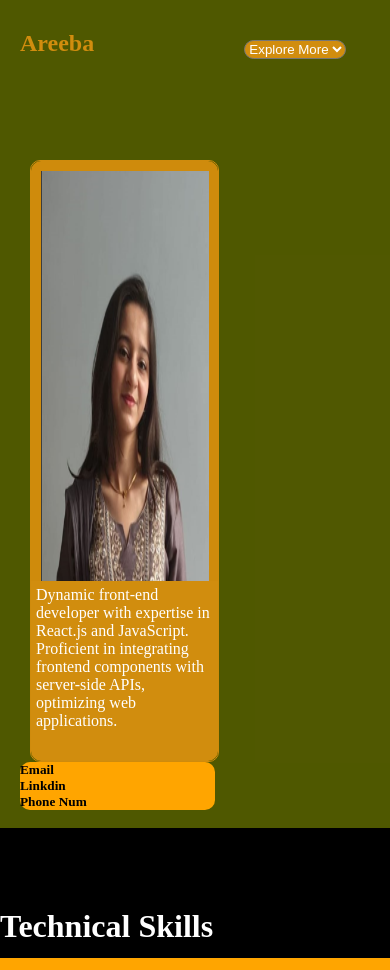
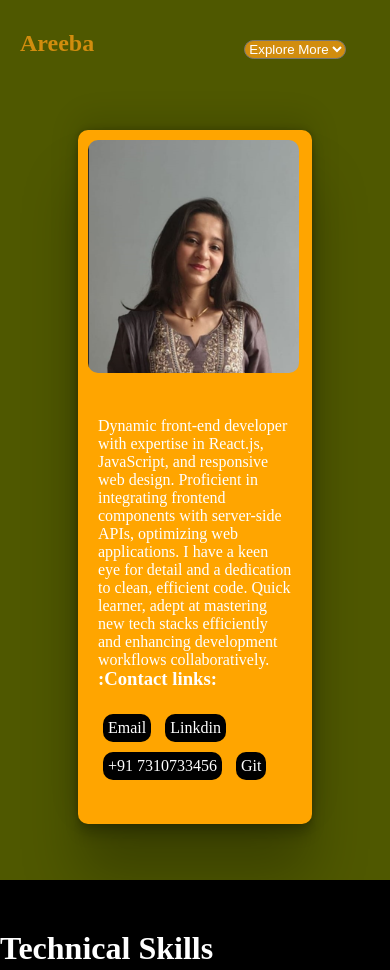
Before and after one commit to AreebaMajid-15/AreebaMajid, a plain HTML site: page index.html in a window 390 px wide. Shown: the top 970 px of the page. Drawn offline with Linux system fonts and the light colour scheme.

Commit message:
Javascript functioning added

```diff
--- a/Styles/Projects.css
+++ b/Styles/Projects.css
@@ -36,11 +36,15 @@
 #Project1{
     margin-left: 100px;
     background-color: orange;
+    box-shadow: rgba(0, 0, 0, 0.35) 0px 5px 15px;
+
 
 }
 #Project2{
     margin-left: 100px;
     background-color: orange;
+    box-shadow: rgba(0, 0, 0, 0.35) 0px 5px 15px;
+
 
 }
 .projectskill{
--- a/Styles/about.css
+++ b/Styles/about.css
@@ -1,129 +1,78 @@
-
-/*
-#imgTab{
-  background-color: rgba(4, 69, 4, 0.689); ;
-}
-
-#About{
-    display: grid;
-    grid-template-columns: 50% 50% ;
-}
-#textTab{
-    background-color: rgba(4, 69, 4, 0.689); ;
-    margin-top: 100px;
-}
-.textdiv{
-    color: white;
-
-
-} */
 body{
     background-color: orange;
 }
-
 #About{
   background-color: rgb(1 54 1 / 69%);
+  /* height: 20rem; */
+  /* margin-bottom: 20px; */
+  margin: 0px;
+  padding: 0px;
+  padding-top: 50px;
 
 }
-#AboutDiv{
-    display: grid;
-    grid-template-columns: 45% 55% ;
-}
-#AboutLeft{
+#AboutTab{
+
+    background-color: orange;
+    border-radius: 10px;
+    width: 60%;
+    margin: auto;
     display: grid;
     grid-template-columns: 40% 60%;
-}
-#AboutRight{
-    display: grid;
-    grid-template-columns: 60% 40%;
-}
-#AboutRightContact{
-    align-self: bottom;
-    justify-content: bottom;
-    background-color: orange;
-    width: 60%;
-    height: 40%;
-    border-radius: 10px;
+    gap: 10px;
+    margin-bottom: 20px;
+    box-shadow: rgba(0, 0, 0, 0.25) 0px 54px 55px, rgba(0, 0, 0, 0.12) 0px -12px 30px, rgba(0, 0, 0, 0.12) 0px 4px 6px, rgba(0, 0, 0, 0.17) 0px 12px 13px, rgba(0, 0, 0, 0.09) 0px -3px 5px;
 }
 
-#ImgTab{
-    border: 1px solid rgb(207, 139, 12);
-    display: grid;
-    grid-template-rows: 70% 30%;
-    width: 20rem;
-    margin-top: 5rem;
-    /* margin-left: 21rem; */
-    height: 300px;
-    border-radius: 10px;
-}
-#ImgTabImage{
-    background-color: rgb(207, 139, 12);
-    border-radius: 10px  10px 0px 0px;
-
-}
-#ImgTabBottom{
-    background-color:rgb(207, 139, 12);;
-    color: white;
-    margin: 0px;
-    border-radius: 0px 0px 10px 10px;
-    /* width: 100%; */
-    padding: 5px;
+#AboutBottom{
+    background-color: black;
+    height: 50px;
 }
 
-#textdiv{
-    margin-top: 5rem;
+#AboutContent{
+    display: grid;
+    grid-template-rows: 60% 40%;
+    padding: 20px;
 }
-.text{
+#AboutContent1{
     color: white;
-
 }
-#AboutContact{
-    visibility: none;
-    display: none;
-}
-#AboutBottom{
+.Contactlink{
+    text-decoration: none;
+    color: white;
     background-color: black;
-    height: 5rem;
+    display: inline-block;
+    width: auto;
+    border-radius: 10px;
+    padding: 5px;
+    margin: 5px;
 }
 
+@media ( max-width: 1100px) {
+    #AboutTab{
 
+        background-color: orange;
+        border-radius: 10px;
+        width: 60%;
+        margin: auto;
+        display: grid;
+        grid-template-columns: auto;
+        gap: 10px;
+        margin-bottom: 20px;
+        box-shadow: rgba(0, 0, 0, 0.25) 0px 54px 55px, rgba(0, 0, 0, 0.12) 0px -12px 30px, rgba(0, 0, 0, 0.12) 0px 4px 6px, rgba(0, 0, 0, 0.17) 0px 12px 13px, rgba(0, 0, 0, 0.09) 0px -3px 5px;
+    }
+    #AboutTab  img {
+      width: 90%;
+      margin: auto;
+     text-align: center;
+     text-decoration: center;
 
-
-@media ( max-width: 768px){
-    #AboutDiv{
-    display: grid;
-    grid-template-columns:  80% 20% ;
-   }
-   #ImgTab
-{
-   width: 60%;
-   height: 600px;
-   margin-left: 30px;
-
+    }
+    #AboutContent2Head{
+        color: black;
+    }
+    #AboutContent{
+        display: grid;
+        grid-template-rows: 60% 40%;
+        padding: 20px;
+    }
 }
-#AboutLeft {
-    display: grid;
-    grid-template-columns: auto;
-    justify-content: center;
-}
-#AboutLeft1{
-    display: none;
-}
-#AboutContact{
-    display: block;
-    visibility: visible;
-    background-color: orange;
-    margin: auto;
-    width: 50%;
-    height: 40%;
-    border-radius: 10px;
-    margin-left: 20px;
-}
-
-
-}
-
-
-@media ( max-width: 321px){
-
-}
--- a/Styles/contact.css
+++ b/Styles/contact.css
@@ -46,6 +46,9 @@ text-align: center;  }
     border-radius: 10px;
 
 }
+#ContactForm:hover{
+    box-shadow: rgba(0, 0, 0, 0.25) 0px 54px 55px, rgba(0, 0, 0, 0.12) 0px -12px 30px, rgba(0, 0, 0, 0.12) 0px 4px 6px, rgba(0, 0, 0, 0.17) 0px 12px 13px, rgba(0, 0, 0, 0.09) 0px -3px 5px;
+}
 #ContactForm input{
     height: 20px;
     width: 60%;
--- a/Styles/navbar.css
+++ b/Styles/navbar.css
@@ -53,7 +53,7 @@ body{
 
  }
 
-@media ( max-width: 768px){
+@media ( max-width: 1100px){
 
 #Nav{
   display: grid;
@@ -81,7 +81,3 @@ body{
 
 
  }
-
- @media ( max-width: 321px){
-
- }
--- a/Styles/skills.css
+++ b/Styles/skills.css
@@ -81,7 +81,7 @@ body{
         background-color: orange;
          height: 350px;
          display: grid;
-         grid-template-columns: auto auto  auto;
+         grid-template-columns: auto auto ;
          gap: 15px;
          /* border: 2px solid black; */
          width: 50%;
--- a/index.html
+++ b/index.html
@@ -25,84 +25,47 @@
         <a href="#Skills" class="Link">Skills</a>
         <a href="#Project" class="Link">Project</a>
         <a href="#Contact" class="Link">Contact Me</a>
-        <a href=" https://resume-builder-test-new.masaischool.com/resume/public?resumeId=67a64b20dae27d0d64f6168c" target="_blank" class="Link"> Resume</a>
+        <a href=" https://resume-api-new.masaischool.com/profile/download/resume?resumeId=67a64b20dae27d0d64f6168c&templateName=CrispCanvas&fontSize=medium" download="Areeba-Majid.pdf"  target="_blank" class="Link"> Resume</a>
 
       </div>
       <!--Navbar for small Screen-->
       <div id="tagsSmallScreen">
 
-        <select style="background-color: rgb(209, 141, 14); color: white; border-radius: 15px; text-align: center;" name="Explore More" >
+        <select style="background-color: rgb(209, 141, 14); color: white; border-radius: 15px; text-align: center;" name="Explore More"  id="selecttag">
             <option style="background-color: rgb(209, 141, 14); color: white; border-radius: 10px;" value="exploreMore">Explore More</option>
-            <option style="background-color: rgb(209, 141, 14); color: white;border-radius: 10px;" value="OurMenu"><a href="" class="Link">Home</a></option>
-            <option style="background-color: rgb(209, 141, 14); color: white;border-radius: 10px;" value="Domino's Store">About</option>
-            <option style="background-color: rgb(209, 141, 14); color: white;border-radius: 10px;" value="Gift Card">Skills</option>
-            <option style="background-color: rgb(209, 141, 14); color: white;border-radius: 10px;"  value="Contact">Project</option>
-            <option style="background-color: rgb(209, 141, 14); color: white;border-radius: 10px;"  value="Download">Contact Me</option>
-            <option style="background-color: rgb(209, 141, 14); color: white;border-radius: 10px;"  value="Download"> Resume</option>
+            <option style="background-color: rgb(209, 141, 14); color: white;border-radius: 10px;" value="OurMenu"> Home</option>
+            <option style="background-color: rgb(209, 141, 14); color: white;border-radius: 10px;" value="#About">      <a href="#About" class="Link">About</a>        </option>
+            <option style="background-color: rgb(209, 141, 14); color: white;border-radius: 10px;" value="#Project"> Projects</option>
+            <option style="background-color: rgb(209, 141, 14); color: white;border-radius: 10px;"  value="#Contact">  Skills </option>
+            <option style="background-color: rgb(209, 141, 14); color: white;border-radius: 10px;"  value="#Contact"> Contact ME  </option>
+           <option style="background-color: rgb(209, 141, 14); color: white;border-radius: 10px;"  value="https://resume-api-new.masaischool.com/profile/download/resume?resumeId=67a64b20dae27d0d64f6168c&templateName=CrispCanvas&fontSize=medium"> Resume</option>
 
           </select>
    </div>
     </div>
 
-    <!--ABOUT-->
-    <div id="About">
-      <!--ABOUT LEFT PART-->
-      <div id="AboutDiv">
-        <!--About Left Part Image Div-->
-        <div id="AboutLeft">
-          <div id="AboutLeft1"></div>
-          <div id="ImgTab">
-            <div id="ImgTabImage">
-              <img
-                src="img/profile.png"
-                alt="profile pic"
-                style="
-                  border-radius: 10px;
-                  width: 90%;
-                  padding: 10px;
-                  padding-top: 10px;
-                  height: 100%;
-                "
-              />
-            </div>
-            <div id="ImgTabBottom" style="background-color: rgb(209, 141, 14)">
-              Dynamic front-end developer with expertise in React.js and
-              JavaScript. Proficient in integrating frontend components with
-              server-side APIs, optimizing web applications.
-            </div>
-          </div>
+
+   <!--ABOUT PART-->
+   <div id="About">
+     <div id="AboutTab">
+      <div id="AboutImage"> <img src="img/profile.png" alt="MY PROFILE IMAGE HERE" style="border-radius: 10px; margin: 10px;"></div>
+      <div id="AboutContent">
+        <div id="AboutContent1">
+          Dynamic front-end developer with expertise in React.js, JavaScript, and responsive web design. Proficient in integrating frontend components with server-side APIs, optimizing web applications. I have a keen eye for detail and a dedication to clean, efficient code. Quick learner, adept at mastering new tech stacks efficiently and enhancing development workflows collaboratively.
+
         </div>
-
-        <!--ABOUT RIGHT PART ( large screen)-->
-        <div id="AboutRight">
-          <div id="textdiv">
-            <h1 class="text">O R T F O L I O</h1>
-            <h1 class="text">O R T F O L I O</h1>
-            <h1 class="text">O R T F O L I O</h1>
-            <h1 class="text">O R T F O L I O</h1>
-            <h1 class="text">O R T F O L I O</h1>
-          </div>
-                <!--About Conact (small screen)-->
-
-          <div id="AboutRightContact">
-            <h5>Email</h5>
-            <h5>Linkdin</h5>
-            <h5>Phone Num</h5>
-          </div>
+        <div id="AboutContent2">
+            <h3 style="color: white;" id="AboutContent2Head">:Contact links:</h3>
+           <a href="mailto:areebamajid04@gmail.com" class="Contactlink">Email</a>
+           <a href="https://www.linkedin.com/in/areeba-majid04/"  class="Contactlink">Linkdin</a>
+           <a href=""  class="Contactlink">+91 7310733456</a>
+           <a href="https://github.com/AreebaMajid-15"  class="Contactlink">Git</a>
         </div>
       </div>
-      <!--About Conact (small screen)-->
-      <div id="AboutContact">
-        <h5>Email</h5>
-        <h5>Linkdin</h5>
-        <h5>Phone Num</h5>
-      </div>
-      <br />
-    </div>
-    <!--ABOUT BOTTOM PART-->
-    <div id="AboutBottom">Bottom here</div>
-
-
+     </div>
+     <br> <br>
+    <div id="AboutBottom"></div>
+   </div>
 
 
 
@@ -187,4 +150,5 @@
 
   </body>
   <script src="scripts/Contact.js"></script>
+  <script src="scripts/Contact.js"></script>
 </html>
```
Also changed, not shown: scripts/Navbar.js (added, +13 -0 lines).
